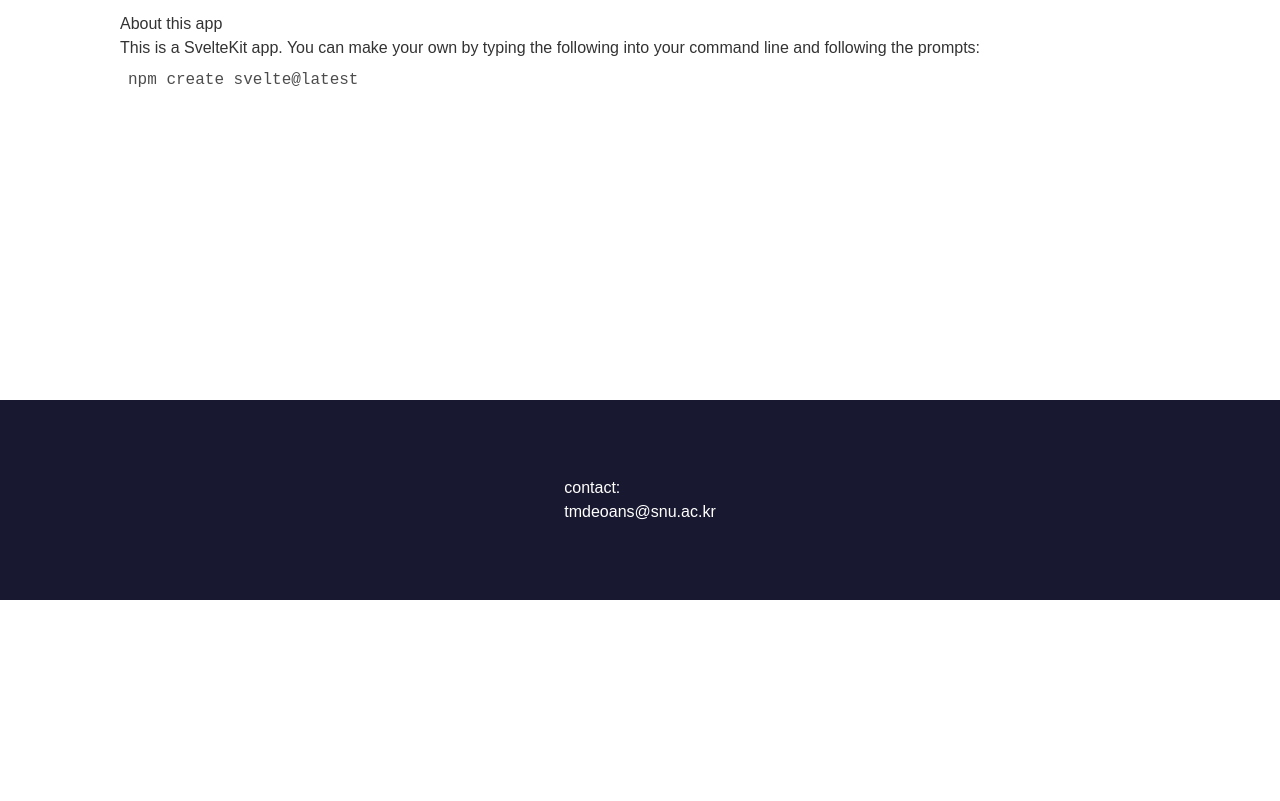
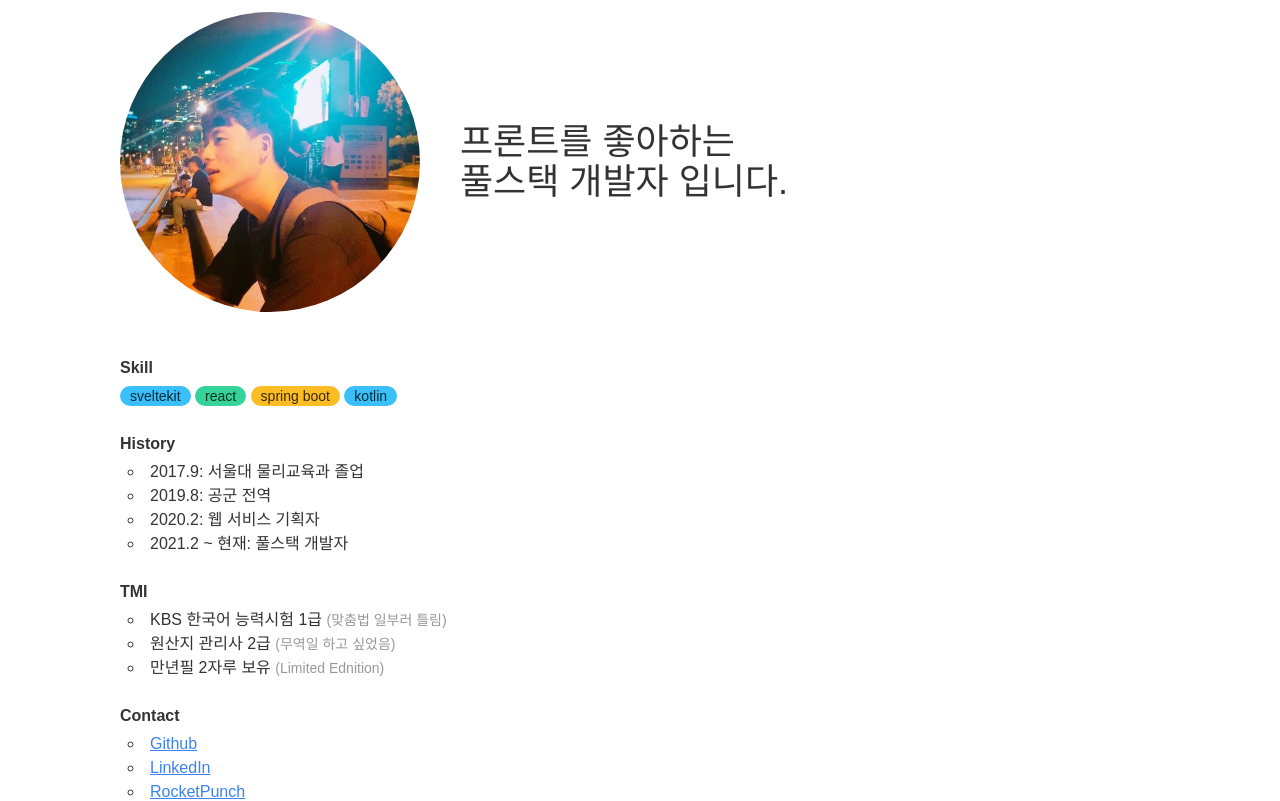
Before and after one commit to Moon-DaeSeung/Moon-Blog, a SvelteKit app: page /about in a window 1280 px wide. Shown: the part 200-1001 px from the top of the page. Before the commit the page ends 800 px from the top, so only its background shows below. Built offline with nearby package versions, Linux system fonts and the light colour scheme.

Commit message:
about 페이지 꾸밈

```diff
--- a/src/routes/+layout.svelte
+++ b/src/routes/+layout.svelte
@@ -14,7 +14,6 @@
   import MediaQuery from "$lib/component/MediaQuery.svelte"
   import MediaQueryUtils from "$lib/util/MediaQueryUtils"
   import { mobile, laptop } from "./pageTransition"
-  import { fade } from "svelte/transition"
 
   let matches = false
 
@@ -138,14 +137,11 @@
           </ul>
         </nav>
       {:else}
-        <div
-          class="flex h-[200px] flex-col items-center justify-center bg-accent text-white"
-        >
-          <p>
-            contact:
-            <br />
-            tmdeoans@snu.ac.kr
-          </p>
+        <div class="flex h-[200px] flex-col bg-accent text-white">
+          <div class="ml-auto mt-auto flex items-center p-4">
+            <img class="h-10 w-10" alt="blog icon" src="assets/blog_icon.gif" />
+            <p>moon blog</p>
+          </div>
         </div>
       {/if}
     </MediaQuery>
--- a/src/routes/+page.svelte
+++ b/src/routes/+page.svelte
@@ -98,6 +98,6 @@
   }
 
   article {
-    @apply rounded-md;
+    @apply rounded-md shadow-inner;
   }
 </style>
--- a/src/routes/about/+page.svelte
+++ b/src/routes/about/+page.svelte
@@ -1,10 +1,87 @@
-<div class="text-column">
-  <h1>About this app</h1>
+<section class="flex  flex-col gap-2 pt-4 md:pt-0">
+  <div
+    class="mx-auto mb-9 flex flex-col items-center gap-4 md:mx-0 md:flex-row md:gap-10"
+  >
+    <div class="avatar flex-col items-center gap-2">
+      <div class="w-40 rounded-full md:w-[300px] ">
+        <img alt="profile" src="/assets/profile.png" />
+      </div>
+    </div>
+    <p class="text-center md:text-left md:text-4xl">
+      프론트를 좋아하는 <br /> 풀스택 개발자 입니다.
+    </p>
+  </div>
+  <div class="mb-4">
+    <h3 class="mb-1 font-bold">Skill</h3>
+    <ul>
+      <li class="badge-info badge gap-2">sveltekit</li>
+      <li class="badge-success badge gap-2">react</li>
+      <li class="badge-warning badge gap-2">spring boot</li>
+      <li class="badge-info badge gap-2">kotlin</li>
+    </ul>
+  </div>
+  <div class="mb-4">
+    <h3 class="mb-1 font-bold">History</h3>
+    <ul class="list-inside list-[circle] px-2 text-sm md:text-base">
+      <li class="">2017.9: 서울대 물리교육과 졸업</li>
+      <li class="">2019.8: 공군 전역</li>
+      <li class="">2020.2: 웹 서비스 기획자</li>
+      <li class="">2021.2 ~ 현재: 풀스택 개발자</li>
+    </ul>
+  </div>
+  <div class="mb-4">
+    <h3 class="mb-1 font-bold">TMI</h3>
+    <ul class="list-inside list-[circle] px-2 text-sm md:text-base">
+      <li>
+        <span>KBS 한국어 능력시험 1급</span>
+        <span class="text-sm opacity-50"> (맞춤법 일부러 틀림) </span>
+      </li>
+      <li>
+        <span>원산지 관리사 2급 </span>
+        <span class="text-sm opacity-50"> (무역일 하고 싶었음) </span>
+      </li>
+      <li>
+        <span>만년필 2자루 보유</span>
+        <span class="text-sm opacity-50"> (Limited Ednition) </span>
+      </li>
+    </ul>
+  </div>
+  <div class="mb-4">
+    <h3 class="mb-1 font-bold">Contact</h3>
+    <ul class="list-inside list-[circle] px-2 text-sm md:text-base">
+      <li>
+        <a
+          target="_blank"
+          rel="noopener noreferrer"
+          href="https://github.com/Moon-DaeSeung"
+        >
+          Github
+        </a>
+      </li>
+      <li>
+        <a
+          target="_blank"
+          rel="noopener noreferrer"
+          href="https://www.linkedin.com/in/%EB%8C%80%EC%8A%B9-%EB%AC%B8-43840a24a/"
+        >
+          LinkedIn
+        </a>
+      </li>
+      <li>
+        <a
+          target="_blank"
+          rel="noopener noreferrer"
+          href="https://www.rocketpunch.com/@f871cf61440844a4"
+        >
+          RocketPunch
+        </a>
+      </li>
+    </ul>
+  </div>
+</section>
 
-  <p>
-    This is a <a href="https://kit.svelte.dev">SvelteKit</a> app. You can make your
-    own by typing the following into your command line and following the prompts:
-  </p>
-
-  <pre>npm create svelte@latest</pre>
-</div>
+<style>
+  a {
+    @apply cursor-pointer text-blue-500 underline;
+  }
+</style>
```
Also changed, not shown: static/assets/blog_icon.gif (added), static/assets/profile.png (added).
